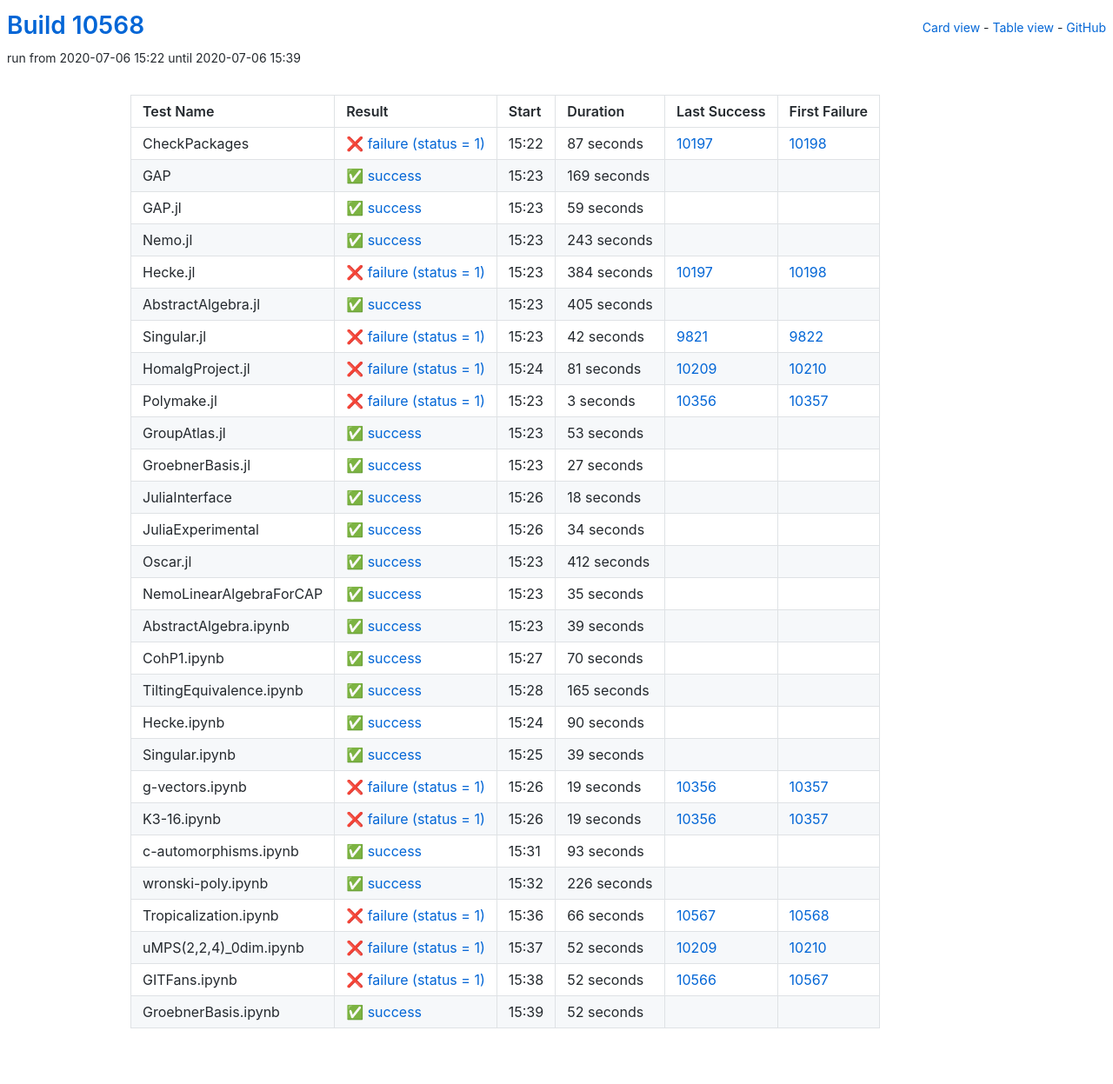
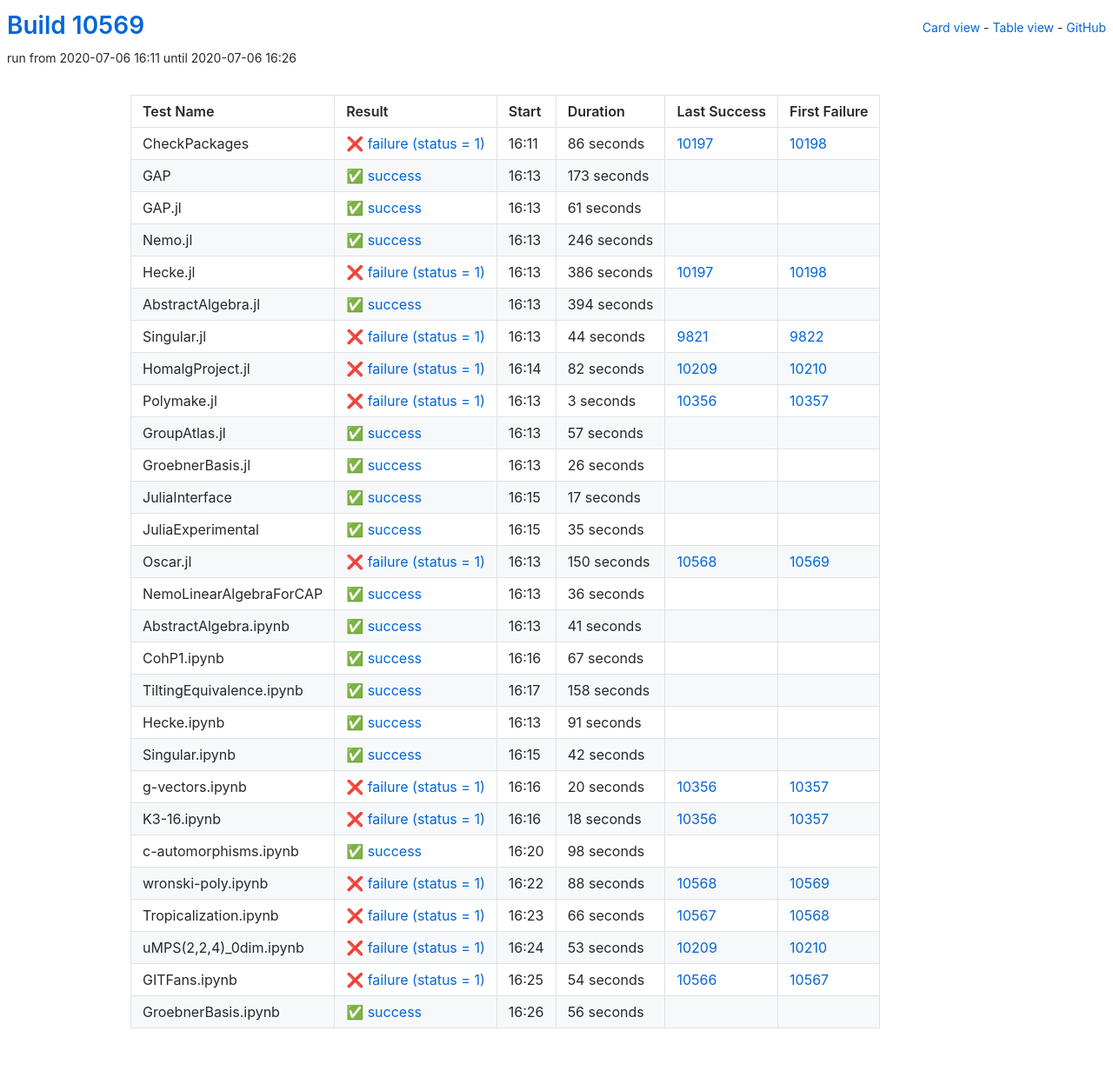
Before and after one commit to oscar-system/oscar-ci-status, a Jekyll site: the page built from table.html, in a window 1280 px wide. Shown: the whole page at 87% size. Built offline with Jekyll 4.4.1, drawn with Linux system fonts in a browser that asks for light colours.

Commit message:
Build #10569

```diff
--- a/_data/ci.yml
+++ b/_data/ci.yml
@@ -1,6 +1,6 @@
 ---
-build: 10568
-build_url: https://oscarci.mathematik.uni-kl.de/job/oscar/10568/
+build: 10569
+build_url: https://oscarci.mathematik.uni-kl.de/job/oscar/10569/
 job: oscar
 organization: oscar-system
 repo: oscar-ci-status
@@ -8,104 +8,104 @@
 tests:
 - name: CheckPackages
   id: checkpackages
-  log: https://oscarci.mathematik.uni-kl.de/job/oscar/10568/artifact/logs/build-10568/CheckPackages.log
-  start: 2020-07-06 15:22
+  log: https://oscarci.mathematik.uni-kl.de/job/oscar/10569/artifact/logs/build-10569/CheckPackages.log
+  start: 2020-07-06 16:11
   success: false
   exitcode: 1
   status: failure
-  duration: 87
+  duration: 86
   last_success: 10197
   last_success_url: https://oscarci.mathematik.uni-kl.de/job/oscar/10197/
   first_failure: 10198
   first_failure_url: https://oscarci.mathematik.uni-kl.de/job/oscar/10198/
 - name: GAP
   id: gap
-  log: https://oscarci.mathematik.uni-kl.de/job/oscar/10568/artifact/logs/build-10568/GAP.log
-  start: 2020-07-06 15:23
+  log: https://oscarci.mathematik.uni-kl.de/job/oscar/10569/artifact/logs/build-10569/GAP.log
+  start: 2020-07-06 16:13
   success: true
   exitcode: 0
   status: success
-  duration: 169
+  duration: 173
   last_success: false
   last_success_url:
   first_failure: false
   first_failure_url:
 - name: GAP.jl
   id: gap-jl
-  log: https://oscarci.mathematik.uni-kl.de/job/oscar/10568/artifact/logs/build-10568/GAP.jl.log
-  start: 2020-07-06 15:23
+  log: https://oscarci.mathematik.uni-kl.de/job/oscar/10569/artifact/logs/build-10569/GAP.jl.log
+  start: 2020-07-06 16:13
   success: true
   exitcode: 0
   status: success
-  duration: 59
+  duration: 61
   last_success: false
   last_success_url:
   first_failure: false
   first_failure_url:
 - name: Nemo.jl
   id: nemo-jl
-  log: https://oscarci.mathematik.uni-kl.de/job/oscar/10568/artifact/logs/build-10568/Nemo.jl.log
-  start: 2020-07-06 15:23
+  log: https://oscarci.mathematik.uni-kl.de/job/oscar/10569/artifact/logs/build-10569/Nemo.jl.log
+  start: 2020-07-06 16:13
   success: true
   exitcode: 0
   status: success
-  duration: 243
+  duration: 246
   last_success: false
   last_success_url:
   first_failure: false
   first_failure_url:
 - name: Hecke.jl
   id: hecke-jl
-  log: https://oscarci.mathematik.uni-kl.de/job/oscar/10568/artifact/logs/build-10568/Hecke.jl.log
-  start: 2020-07-06 15:23
+  log: https://oscarci.mathematik.uni-kl.de/job/oscar/10569/artifact/logs/build-10569/Hecke.jl.log
+  start: 2020-07-06 16:13
   success: false
   exitcode: 1
   status: failure
-  duration: 384
+  duration: 386
   last_success: 10197
   last_success_url: https://oscarci.mathematik.uni-kl.de/job/oscar/10197/
   first_failure: 10198
   first_failure_url: https://oscarci.mathematik.uni-kl.de/job/oscar/10198/
 - name: AbstractAlgebra.jl
   id: abstractalgebra-jl
-  log: https://oscarci.mathematik.uni-kl.de/job/oscar/10568/artifact/logs/build-10568/AbstractAlgebra.jl.log
-  start: 2020-07-06 15:23
+  log: https://oscarci.mathematik.uni-kl.de/job/oscar/10569/artifact/logs/build-10569/AbstractAlgebra.jl.log
+  start: 2020-07-06 16:13
   success: true
   exitcode: 0
   status: success
-  duration: 405
+  duration: 394
   last_success: false
   last_success_url:
   first_failure: false
   first_failure_url:
 - name: Singular.jl
   id: singular-jl
-  log: https://oscarci.mathematik.uni-kl.de/job/oscar/10568/artifact/logs/build-10568/Singular.jl.log
-  start: 2020-07-06 15:23
+  log: https://oscarci.mathematik.uni-kl.de/job/oscar/10569/artifact/logs/build-10569/Singular.jl.log
+  start: 2020-07-06 16:13
   success: false
   exitcode: 1
   status: failure
-  duration: 42
+  duration: 44
   last_success: 9821
   last_success_url: https://oscarci.mathematik.uni-kl.de/job/oscar/9821/
   first_failure: 9822
   first_failure_url: https://oscarci.mathematik.uni-kl.de/job/oscar/9822/
 - name: HomalgProject.jl
   id: homalgproject-jl
-  log: https://oscarci.mathematik.uni-kl.de/job/oscar/10568/artifact/logs/build-10568/HomalgProject.jl.log
-  start: 2020-07-06 15:24
+  log: https://oscarci.mathematik.uni-kl.de/job/oscar/10569/artifact/logs/build-10569/HomalgProject.jl.log
+  start: 2020-07-06 16:14
   success: false
   exitcode: 1
   status: failure
-  duration: 81
+  duration: 82
   last_success: 10209
   last_success_url: https://oscarci.mathematik.uni-kl.de/job/oscar/10209/
   first_failure: 10210
   first_failure_url: https://oscarci.mathematik.uni-kl.de/job/oscar/10210/
 - name: Polymake.jl
   id: polymake-jl
-  log: https://oscarci.mathematik.uni-kl.de/job/oscar/10568/artifact/logs/build-10568/Polymake.jl.log
-  start: 2020-07-06 15:23
+  log: https://oscarci.mathematik.uni-kl.de/job/oscar/10569/artifact/logs/build-10569/Polymake.jl.log
+  start: 2020-07-06 16:13
   success: false
   exitcode: 1
   status: failure
@@ -116,68 +116,44 @@
   first_failure_url: https://oscarci.mathematik.uni-kl.de/job/oscar/10357/
 - name: GroupAtlas.jl
   id: groupatlas-jl
-  log: https://oscarci.mathematik.uni-kl.de/job/oscar/10568/artifact/logs/build-10568/GroupAtlas.jl.log
-  start: 2020-07-06 15:23
+  log: https://oscarci.mathematik.uni-kl.de/job/oscar/10569/artifact/logs/build-10569/GroupAtlas.jl.log
+  start: 2020-07-06 16:13
   success: true
   exitcode: 0
   status: success
-  duration: 53
+  duration: 57
   last_success: false
   last_success_url:
   first_failure: false
   first_failure_url:
 - name: GroebnerBasis.jl
   id: groebnerbasis-jl
-  log: https://oscarci.mathematik.uni-kl.de/job/oscar/10568/artifact/logs/build-10568/GroebnerBasis.jl.log
-  start: 2020-07-06 15:23
+  log: https://oscarci.mathematik.uni-kl.de/job/oscar/10569/artifact/logs/build-10569/GroebnerBasis.jl.log
+  start: 2020-07-06 16:13
   success: true
   exitcode: 0
   status: success
-  duration: 27
+  duration: 26
   last_success: false
   last_success_url:
   first_failure: false
   first_failure_url:
 - name: JuliaInterface
   id: juliainterface
-  log: https://oscarci.mathematik.uni-kl.de/job/oscar/10568/artifact/logs/build-10568/JuliaInterface.log
-  start: 2020-07-06 15:26
+  log: https://oscarci.mathematik.uni-kl.de/job/oscar/10569/artifact/logs/build-10569/JuliaInterface.log
+  start: 2020-07-06 16:15
   success: true
   exitcode: 0
   status: success
-  duration: 18
+  duration: 17
   last_success: false
   last_success_url:
   first_failure: false
   first_failure_url:
 - name: JuliaExperimental
   id: juliaexperimental
-  log: https://oscarci.mathematik.uni-kl.de/job/oscar/10568/artifact/logs/build-10568/JuliaExperimental.log
-  start: 2020-07-06 15:26
-  success: true
-  exitcode: 0
-  status: success
-  duration: 34
-  last_success: false
-  last_success_url:
-  first_failure: false
-  first_failure_url:
-- name: Oscar.jl
-  id: oscar-jl
-  log: https://oscarci.mathematik.uni-kl.de/job/oscar/10568/artifact/logs/build-10568/Oscar.jl.log
-  start: 2020-07-06 15:23
-  success: true
-  exitcode: 0
-  status: success
-  duration: 412
-  last_success: false
-  last_success_url:
-  first_failure: false
-  first_failure_url:
-- name: NemoLinearAlgebraForCAP
-  id: nemolinearalgebraforcap
-  log: https://oscarci.mathematik.uni-kl.de/job/oscar/10568/artifact/logs/build-10568/NemoLinearAlgebraForCAP.log
-  start: 2020-07-06 15:23
+  log: https://oscarci.mathematik.uni-kl.de/job/oscar/10569/artifact/logs/build-10569/JuliaExperimental.log
+  start: 2020-07-06 16:15
   success: true
   exitcode: 0
   status: success
@@ -186,118 +162,142 @@
   last_success_url:
   first_failure: false
   first_failure_url:
-- name: AbstractAlgebra.ipynb
-  id: abstractalgebra-ipynb
-  log: https://oscarci.mathematik.uni-kl.de/job/oscar/10568/artifact/logs/build-10568/AbstractAlgebra.ipynb.log
-  start: 2020-07-06 15:23
+- name: Oscar.jl
+  id: oscar-jl
+  log: https://oscarci.mathematik.uni-kl.de/job/oscar/10569/artifact/logs/build-10569/Oscar.jl.log
+  start: 2020-07-06 16:13
+  success: false
+  exitcode: 1
+  status: failure
+  duration: 150
+  last_success: 10568
+  last_success_url: https://oscarci.mathematik.uni-kl.de/job/oscar/10568/
+  first_failure: 10569
+  first_failure_url: https://oscarci.mathematik.uni-kl.de/job/oscar/10569/
+- name: NemoLinearAlgebraForCAP
+  id: nemolinearalgebraforcap
+  log: https://oscarci.mathematik.uni-kl.de/job/oscar/10569/artifact/logs/build-10569/NemoLinearAlgebraForCAP.log
+  start: 2020-07-06 16:13
   success: true
   exitcode: 0
   status: success
-  duration: 39
+  duration: 36
+  last_success: false
+  last_success_url:
+  first_failure: false
+  first_failure_url:
+- name: AbstractAlgebra.ipynb
+  id: abstractalgebra-ipynb
+  log: https://oscarci.mathematik.uni-kl.de/job/oscar/10569/artifact/logs/build-10569/AbstractAlgebra.ipynb.log
+  start: 2020-07-06 16:13
+  success: true
+  exitcode: 0
+  status: success
+  duration: 41
   last_success: false
   last_success_url:
   first_failure: false
   first_failure_url:
 - name: CohP1.ipynb
   id: cohp1-ipynb
-  log: https://oscarci.mathematik.uni-kl.de/job/oscar/10568/artifact/logs/build-10568/CohP1.ipynb.log
-  start: 2020-07-06 15:27
+  log: https://oscarci.mathematik.uni-kl.de/job/oscar/10569/artifact/logs/build-10569/CohP1.ipynb.log
+  start: 2020-07-06 16:16
   success: true
   exitcode: 0
   status: success
-  duration: 70
+  duration: 67
   last_success: false
   last_success_url:
   first_failure: false
   first_failure_url:
 - name: TiltingEquivalence.ipynb
   id: tiltingequivalence-ipynb
-  log: https://oscarci.mathematik.uni-kl.de/job/oscar/10568/artifact/logs/build-10568/TiltingEquivalence.ipynb.log
-  start: 2020-07-06 15:28
+  log: https://oscarci.mathematik.uni-kl.de/job/oscar/10569/artifact/logs/build-10569/TiltingEquivalence.ipynb.log
+  start: 2020-07-06 16:17
   success: true
   exitcode: 0
   status: success
-  duration: 165
+  duration: 158
   last_success: false
   last_success_url:
   first_failure: false
   first_failure_url:
 - name: Hecke.ipynb
   id: hecke-ipynb
-  log: https://oscarci.mathematik.uni-kl.de/job/oscar/10568/artifact/logs/build-10568/Hecke.ipynb.log
-  start: 2020-07-06 15:24
+  log: https://oscarci.mathematik.uni-kl.de/job/oscar/10569/artifact/logs/build-10569/Hecke.ipynb.log
+  start: 2020-07-06 16:13
   success: true
   exitcode: 0
   status: success
-  duration: 90
+  duration: 91
   last_success: false
   last_success_url:
   first_failure: false
   first_failure_url:
 - name: Singular.ipynb
   id: singular-ipynb
-  log: https://oscarci.mathematik.uni-kl.de/job/oscar/10568/artifact/logs/build-10568/Singular.ipynb.log
-  start: 2020-07-06 15:25
+  log: https://oscarci.mathematik.uni-kl.de/job/oscar/10569/artifact/logs/build-10569/Singular.ipynb.log
+  start: 2020-07-06 16:15
   success: true
   exitcode: 0
   status: success
-  duration: 39
+  duration: 42
   last_success: false
   last_success_url:
   first_failure: false
   first_failure_url:
 - name: g-vectors.ipynb
   id: g-vectors-ipynb
-  log: https://oscarci.mathematik.uni-kl.de/job/oscar/10568/artifact/logs/build-10568/g-vectors.ipynb.log
-  start: 2020-07-06 15:26
+  log: https://oscarci.mathematik.uni-kl.de/job/oscar/10569/artifact/logs/build-10569/g-vectors.ipynb.log
+  start: 2020-07-06 16:16
   success: false
   exitcode: 1
   status: failure
-  duration: 19
+  duration: 20
   last_success: 10356
   last_success_url: https://oscarci.mathematik.uni-kl.de/job/oscar/10356/
   first_failure: 10357
   first_failure_url: https://oscarci.mathematik.uni-kl.de/job/oscar/10357/
 - name: K3-16.ipynb
   id: k3-16-ipynb
-  log: https://oscarci.mathematik.uni-kl.de/job/oscar/10568/artifact/logs/build-10568/K3-16.ipynb.log
-  start: 2020-07-06 15:26
+  log: https://oscarci.mathematik.uni-kl.de/job/oscar/10569/artifact/logs/build-10569/K3-16.ipynb.log
+  start: 2020-07-06 16:16
   success: false
   exitcode: 1
   status: failure
-  duration: 19
+  duration: 18
   last_success: 10356
   last_success_url: https://oscarci.mathematik.uni-kl.de/job/oscar/10356/
   first_failure: 10357
   first_failure_url: https://oscarci.mathematik.uni-kl.de/job/oscar/10357/
 - name: c-automorphisms.ipynb
   id: c-automorphisms-ipynb
-  log: https://oscarci.mathematik.uni-kl.de/job/oscar/10568/artifact/logs/build-10568/c-automorphisms.ipynb.log
-  start: 2020-07-06 15:31
+  log: https://oscarci.mathematik.uni-kl.de/job/oscar/10569/artifact/logs/build-10569/c-automorphisms.ipynb.log
+  start: 2020-07-06 16:20
   success: true
   exitcode: 0
   status: success
-  duration: 93
+  duration: 98
   last_success: false
   last_success_url:
   first_failure: false
   first_failure_url:
 - name: wronski-poly.ipynb
   id: wronski-poly-ipynb
-  log: https://oscarci.mathematik.uni-kl.de/job/oscar/10568/artifact/logs/build-10568/wronski-poly.ipynb.log
-  start: 2020-07-06 15:32
-  success: true
-  exitcode: 0
-  status: success
-  duration: 226
-  last_success: false
-  last_success_url:
-  first_failure: false
-  first_failure_url:
+  log: https://oscarci.mathematik.uni-kl.de/job/oscar/10569/artifact/logs/build-10569/wronski-poly.ipynb.log
+  start: 2020-07-06 16:22
+  success: false
+  exitcode: 1
+  status: failure
+  duration: 88
+  last_success: 10568
+  last_success_url: https://oscarci.mathematik.uni-kl.de/job/oscar/10568/
+  first_failure: 10569
+  first_failure_url: https://oscarci.mathematik.uni-kl.de/job/oscar/10569/
 - name: Tropicalization.ipynb
   id: tropicalization-ipynb
-  log: https://oscarci.mathematik.uni-kl.de/job/oscar/10568/artifact/logs/build-10568/Tropicalization.ipynb.log
-  start: 2020-07-06 15:36
+  log: https://oscarci.mathematik.uni-kl.de/job/oscar/10569/artifact/logs/build-10569/Tropicalization.ipynb.log
+  start: 2020-07-06 16:23
   success: false
   exitcode: 1
   status: failure
@@ -308,36 +308,36 @@
   first_failure_url: https://oscarci.mathematik.uni-kl.de/job/oscar/10568/
 - name: uMPS(2,2,4)_0dim.ipynb
   id: umps-2-2-4-0dim-ipynb
-  log: https://oscarci.mathematik.uni-kl.de/job/oscar/10568/artifact/logs/build-10568/uMPS-2-2-4-_0dim.ipynb.log
-  start: 2020-07-06 15:37
+  log: https://oscarci.mathematik.uni-kl.de/job/oscar/10569/artifact/logs/build-10569/uMPS-2-2-4-_0dim.ipynb.log
+  start: 2020-07-06 16:24
   success: false
   exitcode: 1
   status: failure
-  duration: 52
+  duration: 53
   last_success: 10209
   last_success_url: https://oscarci.mathematik.uni-kl.de/job/oscar/10209/
   first_failure: 10210
   first_failure_url: https://oscarci.mathematik.uni-kl.de/job/oscar/10210/
 - name: GITFans.ipynb
   id: gitfans-ipynb
-  log: https://oscarci.mathematik.uni-kl.de/job/oscar/10568/artifact/logs/build-10568/GITFans.ipynb.log
-  start: 2020-07-06 15:38
+  log: https://oscarci.mathematik.uni-kl.de/job/oscar/10569/artifact/logs/build-10569/GITFans.ipynb.log
+  start: 2020-07-06 16:25
   success: false
   exitcode: 1
   status: failure
-  duration: 52
+  duration: 54
   last_success: 10566
   last_success_url: https://oscarci.mathematik.uni-kl.de/job/oscar/10566/
   first_failure: 10567
   first_failure_url: https://oscarci.mathematik.uni-kl.de/job/oscar/10567/
 - name: GroebnerBasis.ipynb
   id: groebnerbasis-ipynb
-  log: https://oscarci.mathematik.uni-kl.de/job/oscar/10568/artifact/logs/build-10568/GroebnerBasis.ipynb.log
-  start: 2020-07-06 15:39
+  log: https://oscarci.mathematik.uni-kl.de/job/oscar/10569/artifact/logs/build-10569/GroebnerBasis.ipynb.log
+  start: 2020-07-06 16:26
   success: true
   exitcode: 0
   status: success
-  duration: 52
+  duration: 56
   last_success: false
   last_success_url:
   first_failure: false
```
Also changed, not shown: README.md.
